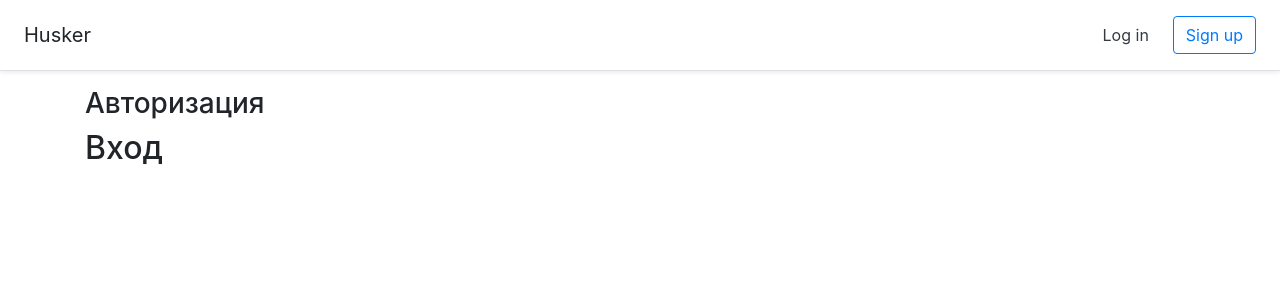
After one commit to EvgrafovAlexander/otus_python, a Django app: page /accounts/login/ in a window 1280 px wide. The commit adds this page. Shown: the top 300 px of the page. Run offline with Django 4.2, Linux system fonts and the light colour scheme; some libraries are stand-ins or nearby versions.

Commit message:
# add login

```diff
--- a/hasker/posts/urls.py
+++ b/hasker/posts/urls.py
@@ -7,6 +7,7 @@ urlpatterns = [
     # name - наименование шаблона в templates
     # /
     path("", views.index, name="index"),
+    path("accounts/login/", views.PostsLoginView.as_view(), name="login"),
     path("questions/<int:pk>/", views.question_detail, name="question_detail"),
 
     # профиль пользователя
--- a/hasker/posts/views.py
+++ b/hasker/posts/views.py
@@ -1,4 +1,5 @@
 from django.http import HttpResponse
+from django.contrib.auth.views import LoginView
 from django.shortcuts import render, get_object_or_404
 
 from .models import User, Question
@@ -14,3 +15,7 @@ def index(request):
 def question_detail(request, pk):
     question = get_object_or_404(Question, pk=pk)
     return render(request, "question_detail.html", {"question": question})
+
+
+class PostsLoginView(LoginView):
+    template_name = "login.html"
--- a/hasker/templates/base.html
+++ b/hasker/templates/base.html
@@ -11,7 +11,7 @@
         <a class="p-2 text-dark">Log in</a>
 
       </nav>
-      <a class="btn btn-outline-primary" href="#">Sign up</a>
+      <a class="btn btn-outline-primary" href="{% url 'login' %}">Sign up</a>
     </div>
 
 
--- /dev/null
+++ b/hasker/templates/login.html
@@ -0,0 +1,11 @@
+{% extends "base.html" %}
+{% block title %}Вход{% endblock %}
+{% block header %}<h3>Авторизация</h3>
+{% endblock %}
+{% block content %}
+
+    <h2>Вход</h2>
+
+
+
+{% endblock %}
```
